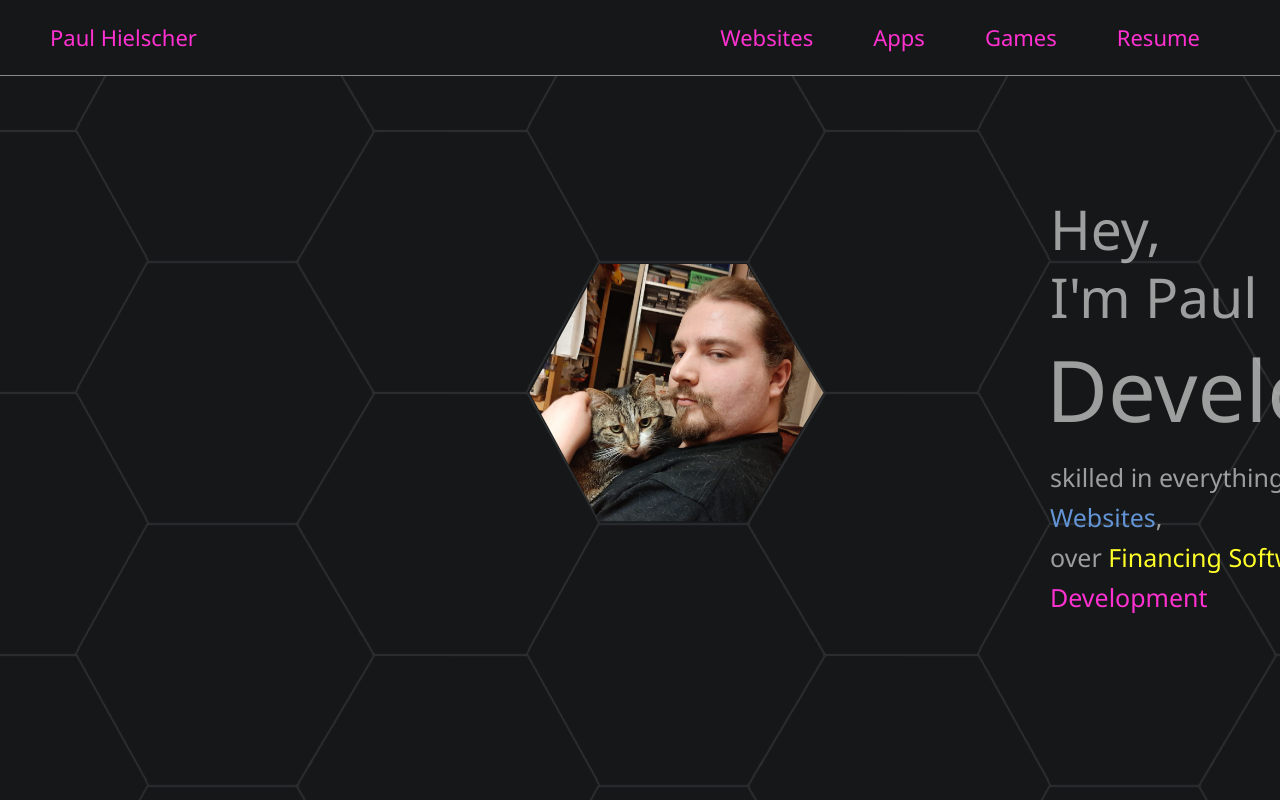
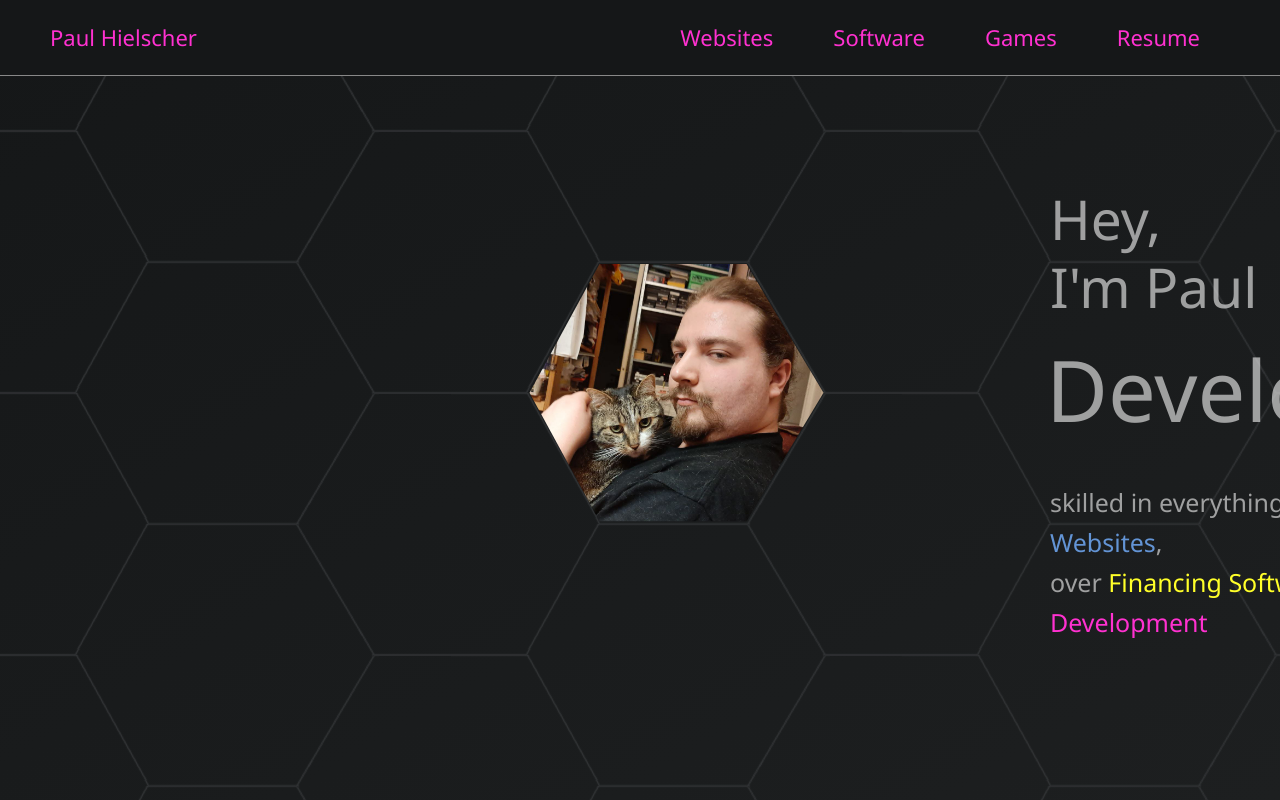
Before and after one commit to Vanhoras/phwebsite, a Vue app: page / in a window 1280 px wide. Shown: the top 800 px of the page. Built offline with nearby package versions, Linux system fonts and the light colour scheme.

Commit message:
Added background gradient and changed Apps to Software

```diff
--- a/index.html
+++ b/index.html
@@ -6,9 +6,8 @@
     <meta name="viewport" content="width=device-width, initial-scale=1.0">
     <title>Paul Hielscher</title>
   </head>
-  <body class="hexagon" style="background-color: #151718;">
+  <body style="background-color: #151718;">
     <div id="app" style="width: 100%; height: 100%;"></div>
-    <div class="background"/>
     <script type="module" src="/src/main.ts"></script>
   </body>
 </html>
--- a/src/assets/base.css
+++ b/src/assets/base.css
@@ -72,6 +72,12 @@ body {
   -moz-osx-font-smoothing: grayscale;
 }
 
+main {
+  height: 100%;
+  position: relative;
+  padding-top: 7.5rem;
+}
+
 .hexagon {
   background-image: url("@/assets/images/hexagon.png");
 }
@@ -80,7 +86,9 @@ body {
   position: fixed;
   min-height: 100%;
   min-width: 100%;
-  background: linear-gradient(142deg, rgba(21,23,24,1) 0%, rgba(21,23,24,1) 35%, rgba(80,80,80,1) 100%);
+  background: linear-gradient(150deg, var(--black) 0%, #1d1f20 100%);
+  top: 0;
+  left: 0;
 }
 
 h4 {
--- a/src/components/NavBar.vue
+++ b/src/components/NavBar.vue
@@ -9,7 +9,7 @@
                     <RouterLink to="/websites" class="nav-link">Websites</RouterLink>
                 </li>
                 <li class="nav-link__wrapper">
-                    <RouterLink to="/apps" class="nav-link">Apps</RouterLink>
+                    <RouterLink to="/software" class="nav-link">Software</RouterLink>
                 </li>
                 <li class="nav-link__wrapper">
                     <RouterLink to="/games" class="nav-link">Games</RouterLink>
--- a/src/views/GamesView.vue
+++ b/src/views/GamesView.vue
@@ -1,5 +1,6 @@
 <template>
-    <main>
+  <div class="background"/>
+    <main class="hexagon" >
         <div class="lg-crop">
           <img src="@/assets/images/games/header.png" alt="Games Overview Header" class="games__overview__image"/>
         </div>
@@ -22,12 +23,6 @@
   </script>
 
   <style scoped>
-    main {
-        height: 100vh;
-        position: relative;
-        padding-top: 7.5rem;
-    }
-
 
     .games__overview__content {
         max-width: 100rem;
--- a/src/views/HomeView.vue
+++ b/src/views/HomeView.vue
@@ -1,5 +1,6 @@
 <template>
-  <main>
+  <div class="background"/>
+  <main class="hexagon" >
     <div class="home">
 
       <img src="@/assets/images/paul.jpg" alt="Paul Hielscher" class="self-image"/>
@@ -8,7 +9,7 @@
         <p class="introduction__greeting">Hey,</p>
         <p class="introduction__self">I'm Paul</p>
         <h2 class="introduction__job">Developer</h2>
-        <p class="introduction__text">skilled in everything from <RouterLink class="link--blue" to="/websites">Websites</RouterLink>,<br/> over <RouterLink class="link--yellow" to="/apps">Financing Software</RouterLink> to <RouterLink to="/games" class="link--magenta">Game Development</RouterLink></p>
+        <p class="introduction__text">skilled in everything from <RouterLink class="link--blue" to="/websites">Websites</RouterLink>,<br/> over <RouterLink class="link--yellow" to="/software">Financing Software</RouterLink> to <RouterLink to="/games" class="link--magenta">Game Development</RouterLink></p>
       </div>
     </div>
   </main>
@@ -41,7 +42,7 @@
   .introduction__container {
     position: absolute;
     left: 105rem;
-    top: 11rem;
+    top: 10rem;
   }
 
   .introduction__greeting {
@@ -58,14 +59,14 @@
   .introduction__job {
     font-size: 8.5rem;
     font-weight: normal;
-    margin-top: -2rem;
+    margin-top: -1rem;
     margin-left: -0.4rem;
   }
 
   .introduction__text {
     font-size: 2.5rem;
     font-weight: normal;
-    margin-top: 0rem;
+    margin-top: 2.5rem;
   }
 
 </style>
```
